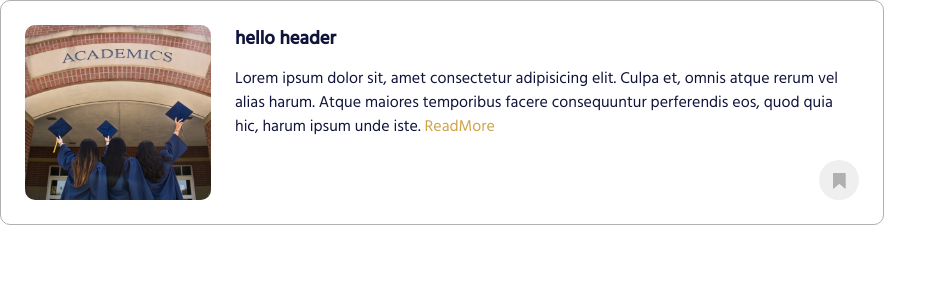
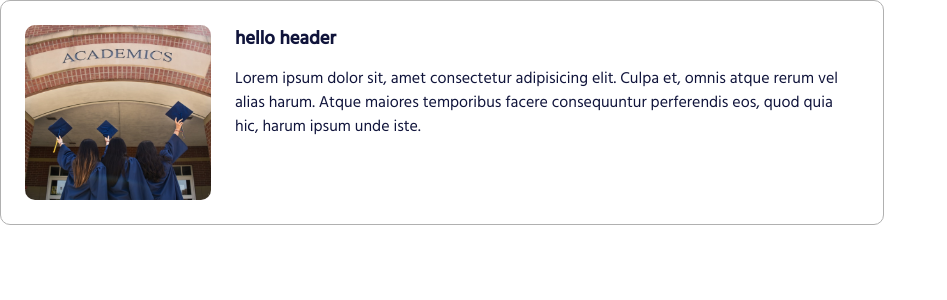
Before and after one commit to CDiala/school-finder, a React (Create React App) app in the folder client/: page / in a window 1280 px wide. Shown: the top 300 px of the page, without its empty margins (0-947 px from the left). Built offline with nearby package versions, Linux system fonts and the light colour scheme.

Commit message:
Decoupled child components.

```diff
--- a/client/src/components/shared/ExtraLargeCard/ExtraLargeCard.js
+++ b/client/src/components/shared/ExtraLargeCard/ExtraLargeCard.js
@@ -1,9 +1,9 @@
 import { trimString } from "../../../utils/formatter";
-import Bookmark from "../Bookmark/Bookmark";
-import ReadMore from "../ReadMore/ReadMore";
+// import Bookmark from "../Bookmark/Bookmark";
+// import ReadMore from "../ReadMore/ReadMore";
 import "./ExtraLargeCard.css";
 
-const ExtraLargeCard = ({ src, alt, header, body }) => {
+const ExtraLargeCard = ({ src, alt, header, body, readMore, bookmark }) => {
   return (
     <div className="xl-card-container">
       <div className="xl-card-img-box">
@@ -14,11 +14,13 @@ const ExtraLargeCard = ({ src, alt, header, body }) => {
           <h3 className="xl-card-header">{header}</h3>
           <p>
             {trimString(body, 350) + " "}
-            <ReadMore path={"/"} />
+            {readMore}
+            {/* <ReadMore path={"/"} /> */}
           </p>
         </div>
         <div className="bookmark">
-          <Bookmark />
+          {bookmark}
+          {/* <Bookmark /> */}
         </div>
       </div>
     </div>
```
